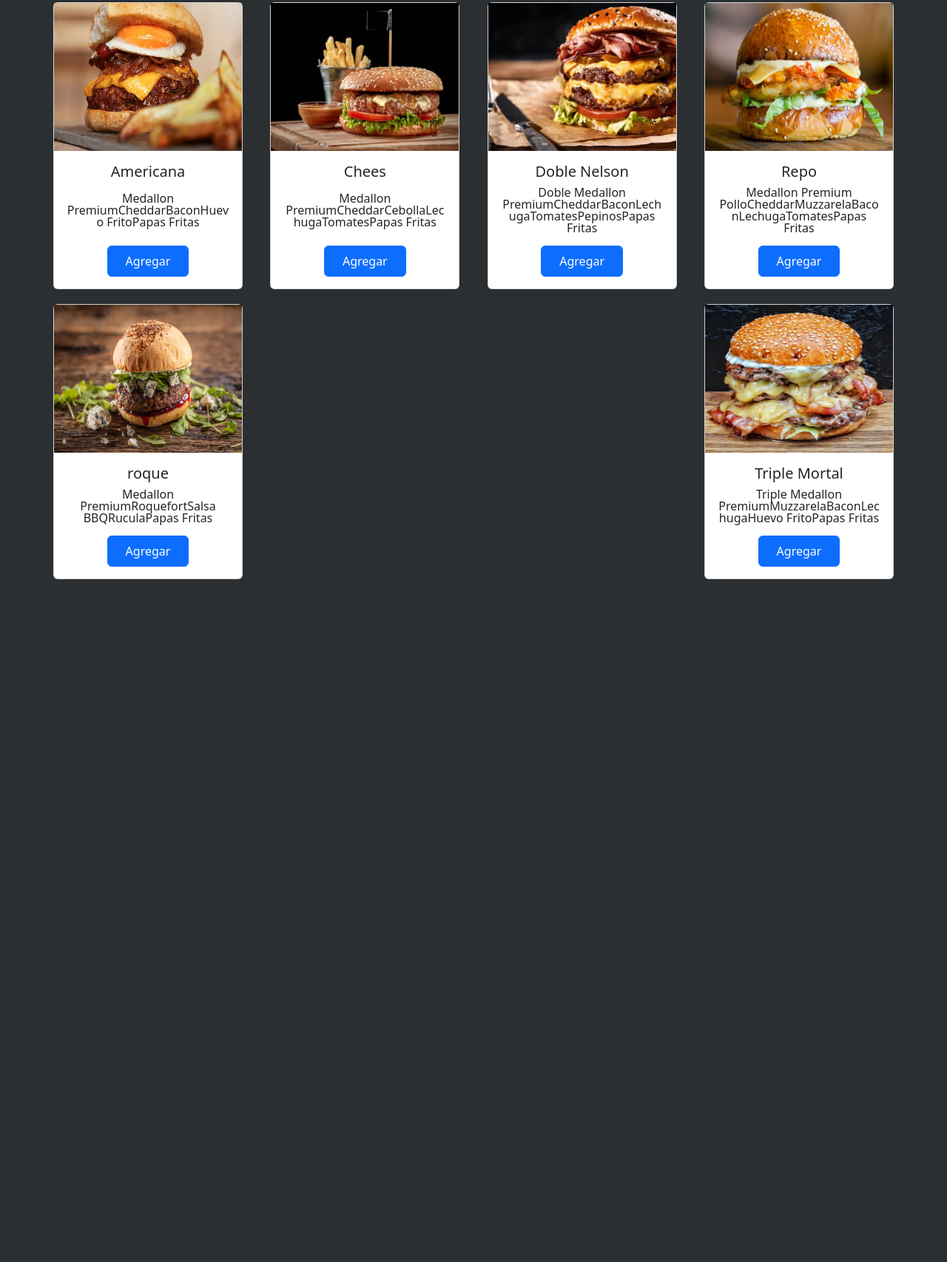
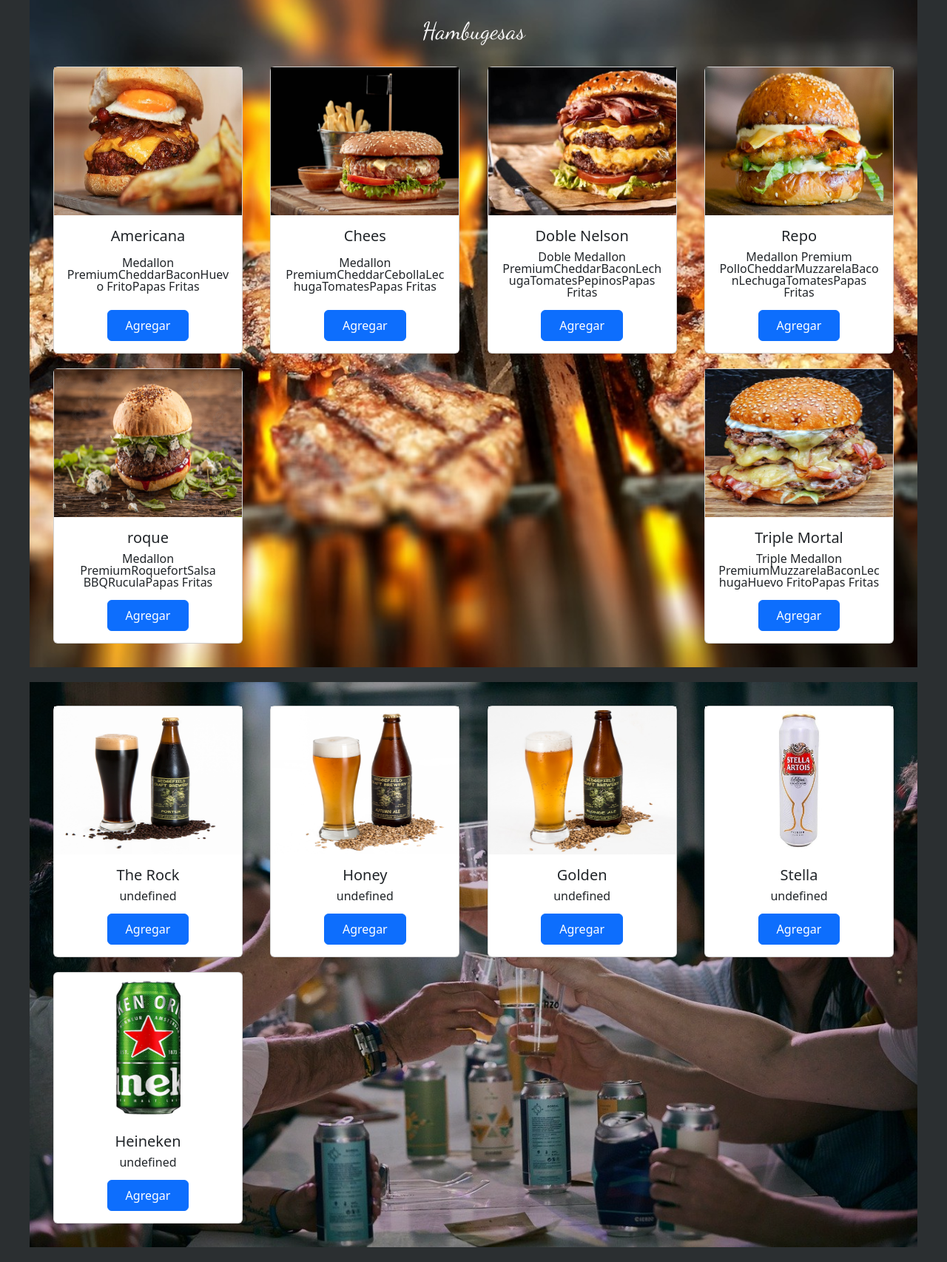
Before and after one commit to PabloVicente19/burgen, a plain HTML site: page index.html in a window 1280 px wide. Shown: the part 1065-2771 px from the top of the page at 74% size. Before the commit the page ends 1880 px from the top, so only its background shows below. Drawn offline with nearby package versions, Linux system fonts and the light colour scheme; a web font is replaced by a local one.

Commit message:
Agrege imagenes y renderizr ambos productos

```diff
--- a/index.html
+++ b/index.html
@@ -69,7 +69,9 @@
 
   <main class="main-container">
     <!-- en este section se renderizan las hamburguesas con JS -->
-    <section class=" menu-burgers-container"></section>
+    <section class=" menu-burgers-container ">
+      <h2 class="menu-burguer-title">Hambugesas</h2>
+    </section>
 
     <!--En este section se renderizan las bebidas  -->
     <section class="menu-beer-container"></section>
--- a/src/css/styles.css
+++ b/src/css/styles.css
@@ -208,6 +208,7 @@ body {
   letter-spacing: 2px;
 }
 
+/*  CONTENEDOR DEL MENU */
 .main-content {
 	min-height: 100vh;
 	background-image: linear-gradient(
@@ -224,21 +225,10 @@ body {
 	justify-content: center;
 }
 
-/*  CONTENEDOR DEL MENU */
-
-/* Titulo del contenedor  */
-.burger-menu-title {
-	color: var(--grayLigth);
-	font-family: var(--fontCursive);
-	font-size: 3rem;
-	font-weight: 100;
-	text-transform: capitalize;
-	margin-bottom: 10px;
-	text-align: center;
-}
-
 /* Contenedor de las hamburguesas */
-.menu-burgers-container {
+.menu-burgers-container,
+.menu-beer-container {
+	margin: 20px auto;
 	padding: 2rem;
 	display: flex;
 	justify-content: space-between;
@@ -246,7 +236,32 @@ body {
 	flex-wrap: wrap;
 	gap: 20px;
 }
+.menu-burgers-container{
+	background-image: url(../imgs/burguers/burger-bg.jpg);
+	background-position: center;
+	background-repeat: no-repeat;
+	background-size: cover;
+}
+.menu-burguer-title{
+	flex-basis: 100%;
+	text-align: center;
+	color: var(--grayLigth);
+	font-family: var(--fontCursive);
+}
+/* Contenedor de las imagenes que se encuentra en el render de js */
 .img-container {
   display: block;
 	height: 200px;
 }
+
+.menu-beer-container{
+	background-image: linear-gradient(
+			0deg,
+			rgba(0, 0, 0, 0.2),
+			rgba(0, 0, 0, 0.2)
+		),
+		url("../imgs/beers/beer-bg2.jpg");
+	background-position: center;
+	background-repeat: no-repeat;
+	background-size: cover;
+}
--- a/src/js/app.js
+++ b/src/js/app.js
@@ -1,6 +1,11 @@
+const copyOfProducts = [...products];
+// Filto los productos por categoria
+// let filterByBurger = copyOfProducts.filter(product => product.category == 'burger')
+
 // funcion que  crea las cards de las hamburguesas
 const createCardBurguer = (product) => {
 	const { id, name, image, price, group, ingredients } = product;
+  if(product.category == 'burger'){
     return `
     <div class="card d-flex justify-content-between" style="width: 16rem">
         <div class="img-container d-block">
@@ -12,8 +17,26 @@ const createCardBurguer = (product) => {
         <button href="#" class="btn btn-primary align-self-center pt-2 pb-2 ps-4 pe-4">Agregar</button>
       </div>
     </div>`;
+  }
 };
 
-const renderCard = (container) => {
-	return (container.innerHTML = products.map(createCardBurguer).join(""));
+
+
+
+const createBeerCard = (product) => {
+	const { id, name, image, price, group, ingredients } = product;
+  if(product.category == 'beer'){
+return`<div class="card d-flex justify-content-between" style="width: 16rem">
+          <div class="img-container d-block">
+            <img src=${image} class="img-fluid w-100 h-100 " alt=${name}>
+          </div>
+        <div class="card-body d-flex flex-column justify-content-between">
+          <h5 class="card-title text-center">${name}</h5>
+          <p class="lh-1 card-text text-center w-100">${ingredients}</p>
+          <button href="#" class="btn btn-primary align-self-center pt-2 pb-2 ps-4 pe-4">Agregar</button>
+        </div>
+      </div>`;
+}}
+const renderCard = (container, arr, category) => {
+	return (container.innerHTML += arr.map(category).join(""));
 };
--- a/src/js/index.js
+++ b/src/js/index.js
@@ -1,7 +1,13 @@
 const $menuIcon = document.querySelector(".menu-bars");
 const $menuList = document.querySelector(".navbar-list");
 const $menuBurger = document.querySelector(".menu-burgers-container");
+const $menuBeer = document.querySelector('.menu-beer-container');
+
+
 $menuIcon.addEventListener("click", () => {
 	$menuList.classList.toggle("show");
 });
-renderCard($menuBurger);
+// Renderizo las cad de las hamburguesas
+renderCard($menuBurger,copyOfProducts,createCardBurguer);
+// Renderizo las cards de las cervezas
+renderCard($menuBeer,copyOfProducts,createBeerCard);
--- a/src/js/products.js
+++ b/src/js/products.js
@@ -2,7 +2,7 @@ const products = [
 	{
 		id: 1,
 		name: "Americana",
-		group: "burguer",
+		category: "burger",
 		image: "./src/imgs/burguers/americana.jpg",
 		ingredients: [
 			"Medallon Premium",
@@ -16,7 +16,7 @@ const products = [
 	{
 		id: 2,
 		name: "Chees",
-		group: "burguer",
+		category: "burger",
 		image: "./src/imgs/burguers/chees.jpg",
 		ingredients: [
 			"Medallon Premium",
@@ -31,7 +31,7 @@ const products = [
 	{
 		id: 3,
 		name: "Doble Nelson",
-		group: "burguer",
+		category: "burger",
 		image: "./src/imgs/burguers/doble-nelson.jpeg",
 		ingredients: [
 			"Doble Medallon Premium",
@@ -46,8 +46,9 @@ const products = [
 	},
 	{
 		id: 4,
+
 		name: "Repo",
-		group: "burguer",
+		category: "burger",
 		image: "./src/imgs/burguers/repo.jpg",
 		ingredients: [
 			"Medallon Premium Pollo",
@@ -63,7 +64,7 @@ const products = [
 	{
 		id: 5,
 		name: "roque",
-		group: "burguer",
+		category: "burger",
 		image: "./src/imgs/burguers/roque.jpg",
 		ingredients: [
 			"Medallon Premium",
@@ -77,7 +78,7 @@ const products = [
 	{
 		id: 6,
 		name: "Triple Mortal",
-		group: "burguer",
+		category: "burger",
 		image: "./src/imgs/burguers/triple-mortal.jpg",
 		ingredients: [
 			"Triple Medallon Premium",
@@ -89,4 +90,39 @@ const products = [
 		],
 		price: 3300,
 	},
+	{
+		id: 7,
+		name: "The Rock",
+		category: "beer",
+		image: "./src/imgs/beers/black.jpg",
+		price: 1000,
+	},
+	{
+		id: 8,
+		name: "Honey",
+		category: "beer",
+		image: "./src/imgs/beers/honey.jpg",
+		price: 2300,
+	},
+	{
+		id: 9,
+		name: "Golden",
+		category: "beer",
+		image: "./src/imgs/beers/golden.jpg",
+		price: 2300,
+	},
+	{
+		id: 10,
+		name: "Stella",
+		category: "beer",
+		image: "./src/imgs/beers/stella.jpg",
+		price: 2300,
+	},
+	{
+		id: 10,
+		name: "Heineken",
+		category: "beer",
+		image: "./src/imgs/beers/heineken.png",
+		price: 2300,
+	},
 ];
```
Also changed, not shown: src/imgs/beers/amber.jpg (added), src/imgs/beers/beer-bg.jpg (added), src/imgs/beers/beer-bg2.jpg (added), src/imgs/beers/black.jpg (added), src/imgs/beers/golden.jpg (added), src/imgs/beers/heineken.png (added), src/imgs/beers/honey.jpg (added), src/imgs/beers/stella.jpg (added), src/imgs/burguers/burger-bg.jpg (added). Lines whose indentation alone changed are shown as unchanged.
